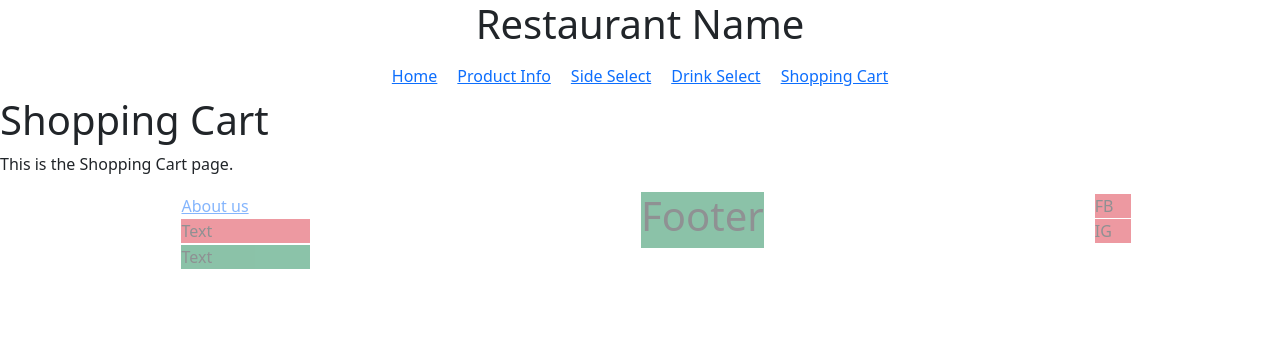
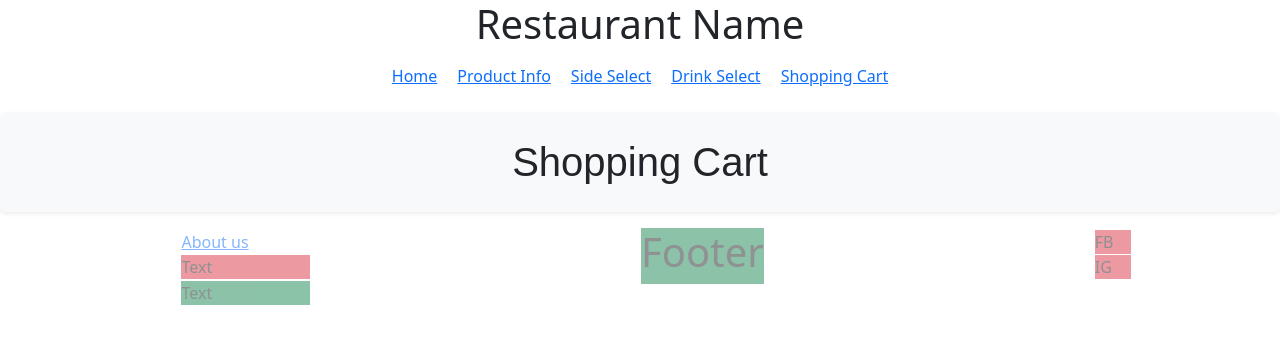
Before and after one commit to ITHS-Grupp2/CocktailsAndFood, a React (Vite) app: page /shoppingcart in a window 1280 px wide. Shown: the top 344 px of the page. Built offline with nearby package versions, Linux system fonts and the light colour scheme.

Commit message:
Lite CSS med Alexander

```diff
--- a/src/App.css
+++ b/src/App.css
@@ -19,6 +19,7 @@
   flex-direction: column;
   align-items: center;
 }
+
 
 .logo {
   height: 6em;
@@ -48,10 +49,6 @@
   }
 }
 
-.card {
-  padding: 2em;
-}
-
 .read-the-docs {
   color: #888;
 }
--- a/src/components/CartButton.tsx
+++ b/src/components/CartButton.tsx
@@ -1,6 +1,4 @@
 import { Button } from "react-bootstrap";
-
-type ProductType = "Cocktail" | "Main" | "Sides"
 
 type CartButtonData ={
     productType?: string;
--- a/src/components/CocktailMiniComponent.tsx
+++ b/src/components/CocktailMiniComponent.tsx
@@ -1,6 +1,5 @@
-import { Button, Card } from "react-bootstrap";
+import { Card } from "react-bootstrap";
 import { Cocktail, price } from "../API/CocktailFetch";
-import { Link } from "react-router-dom";
 import { NavigationButton } from "./NavigationButton";
 
 export const CocktailMiniComponent = (
--- a/src/components/MainComponent.tsx
+++ b/src/components/MainComponent.tsx
@@ -1,5 +1,4 @@
 import Card from "react-bootstrap/Card";
-import "./MainComponent.css";
 import { FoodAPI } from "../API/FoodAPI";
 import { Link } from "react-router-dom";
 
@@ -11,10 +10,12 @@ export function MainComponent() {
       {mainCourses.map((course, index) => (
         <Card
           key={index}
-          className="h-100"
+          className="shadow"
           style={{
             width: "300px",
             overflow: "hidden",
+            padding: "0px",
+            margin: "5px"
           }}>
 
           <Link to="/productinfoview">
@@ -24,17 +25,17 @@ export function MainComponent() {
               style={{
                 objectFit: "cover",
                 height: "300px",
-                width: "300px"
+                width: "300px",
               }}
-            />{" "}
+            />
           </Link>
 
           <Card.Body
             className="d-flex flex-column mb-2"
-            style={{ padding: "0px 10px", height: "4rem" }}>
+            style={{ padding: "0px 10px", height: "3rem" }}>
 
-            <Card.Title className="d-flex justify-content-between align-items-baseline mb-1">
-              <span className="fs-5 ">{course.title}</span>
+            <Card.Title className="d-flex justify-content-between align-items-baseline mb-2">
+              <span className="fs-5">{course.title}</span>
               <span
                 className="text-muted align-self-end"
                 style={{ minWidth: "4rem", textAlign: "right" }}>
--- a/src/pages/DrinkSelect.tsx
+++ b/src/pages/DrinkSelect.tsx
@@ -49,8 +49,14 @@ export function DrinkSelect({ foodId }: { foodId: number }) {
 
   return (
     <>
-      <div className="page-title">
-        <h1>Select Drink</h1>
+      <div
+          className="d-flex justify-content-center align-items-center bg-light rounded shadow-sm my-3"
+          style={{ fontFamily: "Arial, sans-serif", height: "100px" }}>
+          <h1
+              className="text-center"
+              style={{ marginBottom: "0px" }}>
+              Select Drink
+          </h1>
       </div>
 
         <ProductInfo
--- a/src/pages/ProductInfoView.tsx
+++ b/src/pages/ProductInfoView.tsx
@@ -6,7 +6,15 @@ export const ProductInfoView = () => {
   const singleCourse = SingleFoodAPI(matID);
   return (
     <>
-      <h1>Product Info</h1>
+      <div
+          className="d-flex justify-content-center align-items-center bg-light rounded shadow-sm my-3"
+          style={{ fontFamily: "Arial, sans-serif", height: "100px" }}>
+          <h1
+              className="text-center"
+              style={{ marginBottom: "0px" }}>
+              Product Info
+          </h1>
+      </div>
       <ProductInfo
         id={singleCourse?._id}
         productType={singleCourse?.categories[0]}
--- a/src/pages/ShoppingCart.tsx
+++ b/src/pages/ShoppingCart.tsx
@@ -1,8 +1,13 @@
 export const ShoppingCart = () => {
   return (
-    <div>
-      <h1>Shopping Cart</h1>
-      <p>This is the Shopping Cart page.</p>
-    </div>
+    <div
+      className="d-flex justify-content-center align-items-center bg-light rounded shadow-sm my-3"
+      style={{ fontFamily: "Arial, sans-serif", height: "100px" }}>
+      <h1
+          className="text-center"
+          style={{ marginBottom: "0px" }}>
+          Shopping Cart
+      </h1>
+  </div>
   );
 };
```
Also changed, not shown: src/components/MainComponent.css (deleted), src/pages/Index.tsx (indentation only).
